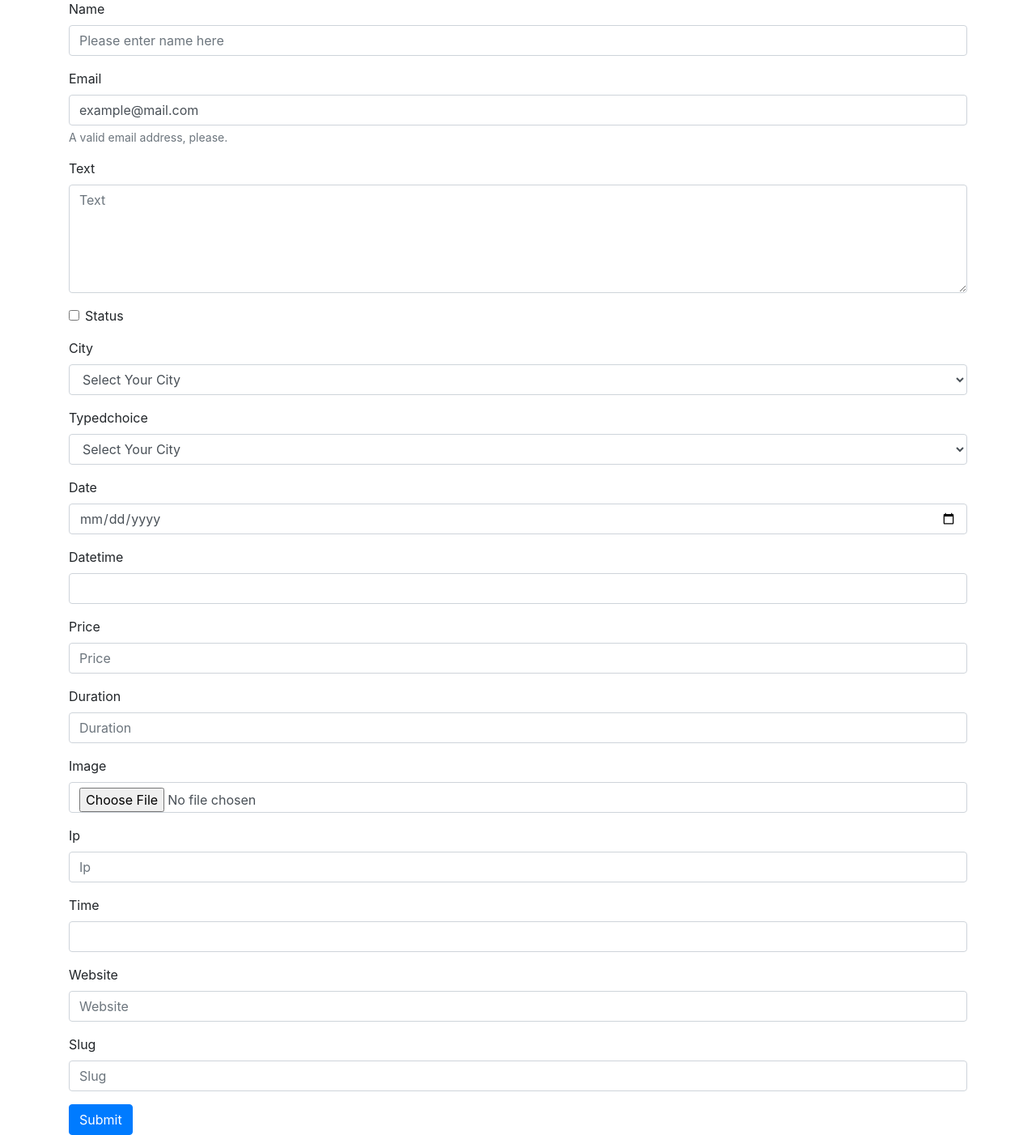
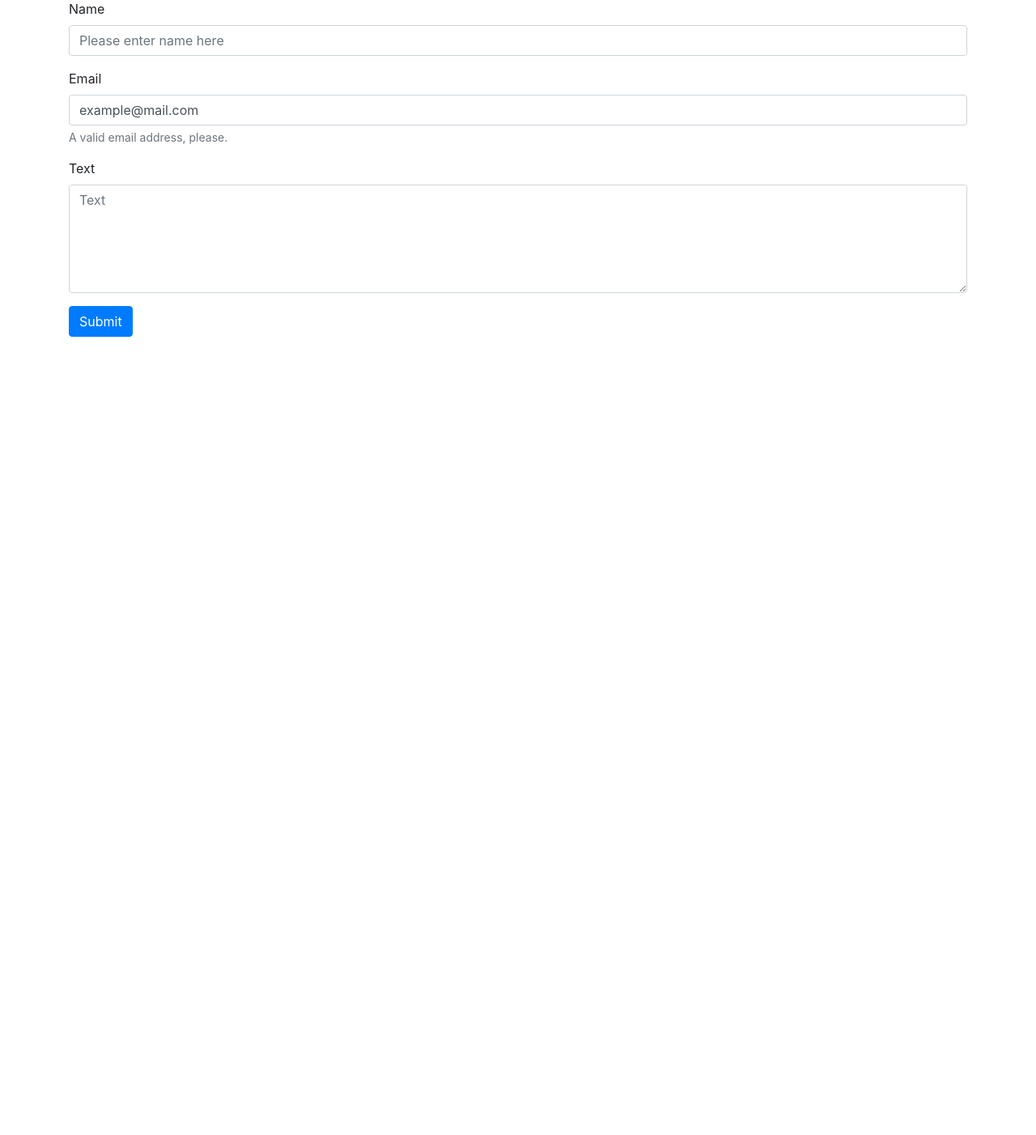
Before and after one commit to cseshahriar/django-bootcamp, a Django app: page /form/create in a window 1280 px wide. Shown: the part 105-1507 px from the top of the page at 81% size. After the commit the page ends 521 px from the top, so only its background shows below. Run offline with Django 3.2, Linux system fonts and the light colour scheme; some libraries are stand-ins or nearby versions.

Commit message:
django form validation

```diff
--- a/first_project/basicform/forms.py
+++ b/first_project/basicform/forms.py
@@ -1,42 +1,30 @@
 from django import forms
+from django.core import validators
+
 
 class DateInput(forms.DateInput):
     input_type = 'date'
 
 
 class FormName(forms.Form):
-    name = forms.CharField(widget=forms.TextInput(attrs={"placeholder": "Please enter name here"}), label='Name')
+    name = forms.CharField(widget=forms.TextInput(attrs={"placeholder": "Please enter name here"}), label='Name', required=False)
     email = forms.EmailField(initial='example@mail.com', help_text='A valid email address, please.')
     text =   forms.CharField(widget=forms.Textarea(attrs={'rows':'5'}), required=False)
-    Status = forms.BooleanField() # checkbox
-    city = forms.ChoiceField(label='City', choices=[
-        ('', "Select Your City"),
-        ('Barishal', "Barisal"),
-        ('Chittagong', "Chittagong"),
-        ('Dhaka', "Dhaka"),
-        ('Khulna', "Khulna"),
-        ('Mymensingh', "Mymensingh"),
-        ('Rajshahi', "Rajshahi"),
-        ('Rangpur', "Rangpur"),
-        ('Sylhet', "Sylhet")
-    ])
-    typedChoice = forms.TypedChoiceField(choices=[
-        ('', "Select Your City"),
-        ('Barishal', "Barisal"),
-        ('Chittagong', "Chittagong"),
-        ('Dhaka', "Dhaka"),
-        ('Khulna', "Khulna"),
-        ('Mymensingh', "Mymensingh"),
-        ('Rajshahi', "Rajshahi"),
-        ('Rangpur', "Rangpur"),
-        ('Sylhet', "Sylhet")
-    ], coerce=str)
-    date = forms.DateField(widget=DateInput)
-    dateTime = forms.DateTimeField()
-    price = forms.DecimalField()
-    duration = forms.DurationField()
-    Image = forms.FileField()
-    ip = forms.GenericIPAddressField()
-    time = forms.TimeField()
-    website = forms.URLField()
-    slug = forms.SlugField()
+    botcatcher = forms.CharField(required=False, widget=forms.HiddenInput, validators=[validators.MaxLengthValidator(0)])
+
+    # form validation
+    '''
+    def clean_botcatcher(self):
+        botcatcher = self.cleaned_data['botcatcher']
+        if len(botcatcher) > 0:
+            raise forms.ValidationError('GOTCHA BOT!')
+        return botcatcher
+    '''
+
+    def clean(self):
+        all_clean_data = super().clean()
+        email = all_clean_data['email']
+        name = all_clean_data['name']
+
+        if(len(name) <= 0):
+            raise forms.ValidationError('Name field is required!')
--- a/first_project/templates/form/form_page.html
+++ b/first_project/templates/form/form_page.html
@@ -15,6 +15,7 @@
 <body>
     <div class="container mt-5">
         {% bootstrap_messages %}
+        {{form.errors }}
         <h1>Please fill out the form!</h1>
 
         {# Display a form #}
```
